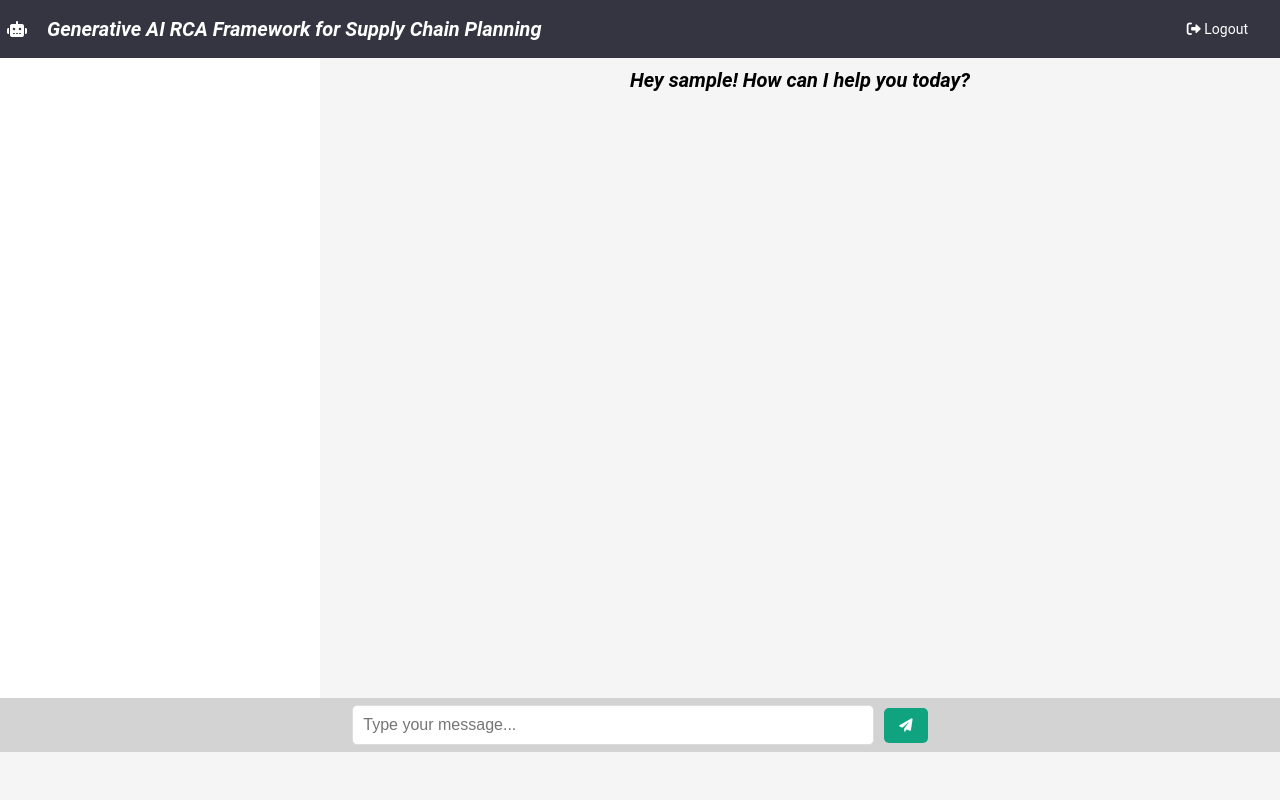
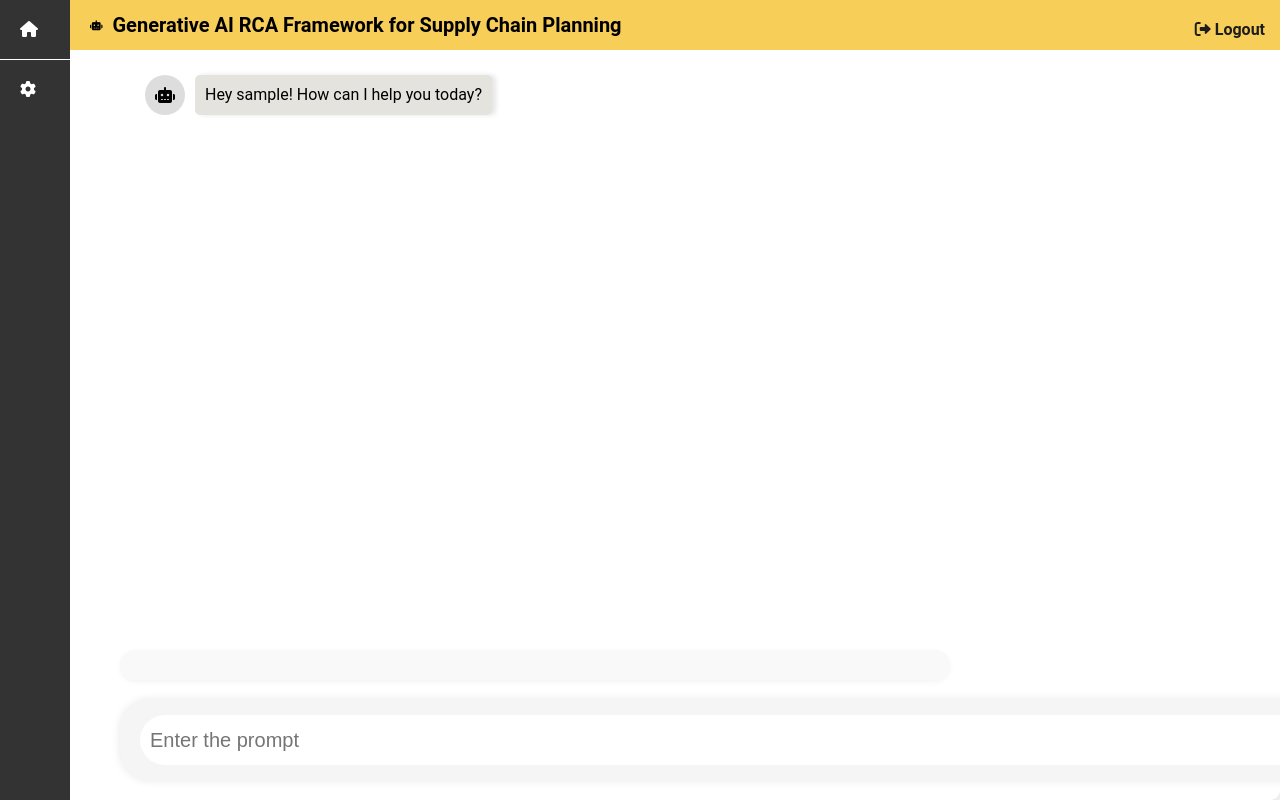
Before and after one commit to Deepfarkade/GEN-AI-ChatBot, a Flask app: page /chat in a window 1280 px wide. Run offline with Flask 3, Linux system fonts and the light colour scheme; the visitor is signed in with stand-in values (Sample User, id 1); some libraries are stand-ins or nearby versions.

Commit message:
updated changes as of 17th Mar 24 10:15 PM

```diff
--- a/app.py
+++ b/app.py
@@ -151,6 +151,7 @@
     return render_template('signup.html')
 
 def process_and_display_sql(question, user_role):
+    table_html = ""  # Initialize table_html with an empty string
     sql = generate_sql_cached(question=question)
     if sql:
         try:
@@ -158,14 +159,13 @@
             if not df.empty:
                 # Convert DataFrame to an HTML table with proper formatting
                 table_html = generate_responsive_table(df)
-                #output = f'Bot: Here are the results of the query:<br>{table_html}'
-                output = f'<div class="qtext">Bot: Here are the results of the query:</div><br>{table_html}'
+                output = f'<div class="qtext">Here are the results of the query:</div><br>{table_html}'
             else:
-                output = "Bot: No data found for the given query."
+                output = "Bot: No data found for the given query. Please reframe your question."
         except Exception as e:
-            output = f"Bot: Error executing SQL query: {str(e)}"
+            output = f"Hey there! 🌟 It seems like I'm not quite equipped to tackle that question just yet. But no worries, our team is hard at work to make sure I can assist you better in the future. Mind reframing your question for now? Thanks a bunch! 🚀"
     else:
-        output = "Bot: Sorry, I couldn't generate a valid SQL query for your question."
+        output = "Hey there! 🌟 It seems like I'm not quite equipped to tackle that question just yet. But no worries, our team is hard at work to make sure I can assist you better in the future. Mind reframing your question for now? Thanks a bunch! 🚀"
 
     # Save to memory
     memory.save_context({"input": question}, {"output": str(output)})
@@ -183,6 +183,9 @@
     # Add responsive table styles
     table_html = f"""
     <div class="table-responsive" style="max-height: 350px;">
+        <div id="copy-button-container">
+            <button onclick="copyToClipboard()">Copy Table</button>
+        </div>
         {table_html}
     </div>
     """
--- a/static/css/style.css
+++ b/static/css/style.css
@@ -1,61 +1,77 @@
-/* styles.css */
 /* styles.css */
 body {
   font-family: 'Roboto', sans-serif;
   margin: 0;
   padding: 0;
-  background-color: #f5f5f5;
-  height: 100%;
-  margin: 0;
-  padding: 0;
+  background-color: #f6f6f8;
 }
 
-.chatbot-header {
+.container {
   display: flex;
-  justify-content: space-between;
+  justify-content: center;
   align-items: center;
-  padding: 7px;
-  background-color: #343541;
-  color: white;
-  top:0;
-  position: sticky;
-  z-index: 1;
+  height: 100vh;
 }
 
-/* CSS for loading spinner */
-.loading-spinner {
-  border: 4px solid rgba(0, 0, 0, 0.1);
-  border-left-color: #10a37f;
-  border-radius: 50%;
-  width: 40px;
-  height: 40px;
-  animation: spin 1s linear infinite;
+.chatbot-container {
+  background-color: white;
+  border-radius: 10px;
+  box-shadow: 0 0 20px rgba(0, 0, 0, 0.1);
+  height: 100%;
+  width: 100%;
+  display: flex;
+  flex-direction: column;
+  overflow-y: auto;
 }
 
-@keyframes spin {
-  0% {
-    transform: rotate(0deg);
-  }
-  100% {
-    transform: rotate(360deg);
-  }
+.side-panel {
+  position: fixed;
+  top: 0;
+  left: 0;
+  width: 70px;
+  height: 100%;
+  background-color: #333;
+  color: #fff;
+  z-index: 1000;
 }
 
-/* CSS for loading message */
-.loading-message {
-  display: flex;
-  align-items: center;
-  justify-content: center;
-  flex-direction: column;
+.side-panel ul {
+  list-style-type: none;
+  padding: 0;
+  margin: 0;
 }
 
-.loading-message p {
-  margin-top: 10px;
-  font-size: 16px;
-  font-weight: bold;
-  color: #333;
+.side-panel li {
+  padding: 20px;
 }
 
+.side-panel li:not(:last-child) {
+  border-bottom: 1px solid #fff; /* Add border below all items except last */
+}
+
+.side-panel li a {
+  color: #fff;
+  text-decoration: none;
+  display: block;
+}
+
+.side-panel li a:hover {
+  background-color: #555;
+}
+
+
+.chatbot-header {
+position: fixed; /* Fixed position */
+top: 0; /* Position from the top */
+left: 70px; /* Position after the side panel */
+width: calc(100% - 70px); /* Adjust the width to fill remaining space */
+background-color: #f6ce58; /* Background color */
+color: #000000; /* Text color */
+height: 50px; /* Adjust the height as needed */
+padding: 0 20px; /* Adjust padding as needed */
+font-size: 10px; /* Adjust font size as needed */
+z-index: 999; /* Ensure the header appears above the side panel */
+}
 
 .logo {
   display: flex;
@@ -70,9 +86,83 @@
   flex-grow: 1;
   display: flex;
   flex-direction: column;
+  border-top-left-radius: 10px;
+  border-top-right-radius: 10px;
+  width: 90%;
+  height: 60%;
+  margin-left: 120px;
 }
 
+.bot-icon {
+  width: 40px;
+  height: 40px;
+  border-radius: 50%;
+  background-color: #ddd; /* Adjust background color as needed */
+  display: flex;
+  justify-content: center;
+  align-items: center;
+  margin-right: 10px;
+  color: #000000; /* White color for the icon */
+}
 
+.chat-history {
+  flex-grow: 1;
+  overflow-y: auto;
+  padding: 25px;
+  margin-top: 50px;
+  height: 100%;
+}
+.chat-messages {
+  padding: 10px;
+}
+.chat-message {
+  margin-bottom: 10px;
+  padding: 8px 12px;
+  border-radius: 10px;
+  background-color: #1d1010;
+  display: inline-block;
+  max-width: 70%;
+}
+.chat-bot {
+  background-color: #d9edff;
+  float: left;
+}
+
+.message {
+  display: flex;
+  align-items: top;
+  margin-bottom: 20px;
+}
+
+/* Update the existing CSS classes */
+.message.user {
+justify-content: flex-end;
+}
+
+.message.user .message-content {
+background-color: #cfeaf9;
+justify-content: flex-end;
+margin-right: 5%;
+box-shadow: 4px 0px 5px rgba(0, 0, 0, 0.1); /* Adjust the values as needed */
+}
+
+.message.bot {
+justify-content: flex-start;
+}
+
+.message.bot .message-content {
+background-color: #e4e3dd;
+box-shadow: 4px 0px 5px rgba(0, 0, 0, 0.1); /* Adjust the values as needed */
+}
+
+/* Ensure the avatar icons are aligned to the respective sides */
+.message.user .user-icon {
+margin-right: 10px;
+}
+
+.message.bot .bot-icon {
+margin-left: 10px;
+}
 
 
 .message .user-avatar,
@@ -93,19 +183,73 @@
   border-radius: 5px;
   max-width: 70%;
 }
+.message-content {
+  display: flexbox;
+  background-color: #f5f5f5;
+  padding: 10px;
+  border-radius: 5px;
+  max-width: 70%;
+}
+
 
 .message.user .message-content {
   background-color: #e0e0e0;
+  justify-content: flex-end;
+}
+
+.message .user-icon {
+  width: 40px;
+  height: 40px;
+  border-radius: 50%;
+  background-color: #ddd;
+  display: flex;
+  justify-content: flex-end;
+  justify-content: center;
+  align-items: center;
+  margin-right: 10px;
+  color: #000000; /* White color for the icon */
+}
+
+.chat-input {
+  background-color: #f5f5f5;
+  padding: 10px 20px;
+  display: flex;
+  align-items: center;
+  color: #000000; /* Text color */
+  border-radius: 20px; /* Adjust the value as needed for the desired curvature */
+  height: 60px; /* Adjust the height as needed */
+}
+
+.input-group {
+  background-color: #f5f5f5;
+  padding: 10px 20px;
+  display: flex;
+  align-items: center;
+  font: size 30px;
+  color: #8f8c8c; /* Text color */
+  border-radius: 30px; /* Adjust the value as needed for the desired curvature */
+  height: 60px; /* Adjust the height as needed */
+  width: 1300px;
+  margin-bottom: 20px;
+  box-shadow: 0 0 10px rgba(0, 0, 0, 0.1);
+}
+
+#user_input {
+  flex-grow: 1;
+  border-radius: 30px;
+  font-size: 20px;
+  display: flex;
+  align-items: center;
+  border-radius: 30px; /* Adjust the value as needed for the desired curvature */
+  border: 0px transparent; /* Add a border */
+  padding: 5px 10px;
+  width: 1400px;
+  height: 40px;
 }
 
 
-
-#user_input {
-  flex-grow: 1;
-  padding: 10px;
-  border: 1px solid #ddd;
-  border-radius: 5px;
-  font-size: 16px;
+#user_input button:hover {
+  background-color: #bdbebe; /* Change button background color on hover */
 }
 
 .send-btn {
@@ -113,7 +257,7 @@
   color: white;
   border: none;
   padding: 10px 15px;
-  border-radius: 5px;
+  border-radius: 30px;
   cursor: pointer;
   margin-left: 10px;
 }
@@ -130,47 +274,33 @@
 
 .next-question,
 .top-questions {
-  background-color: white;
-  border-radius: 5px;
-  box-shadow: 0 0 10px rgba(0, 0, 0, 0.1);
-  padding: 20px;
+  background-color: #f9f9f9;
+  border-radius: 15px;
+  box-shadow: 0 2px 4px rgba(153, 146, 146, 0.1);
+  padding: 15px;
   margin-bottom: 20px;
+  width: 100%;
+  max-width: 800px; /* Adjust as needed */
 }
 
-.logout-link {
-  color: white;
-  text-decoration: none;
-  font-size: 14px;
-  padding: 5px;
-  margin-right:20px ;
+.question-box {
+  background-color: #fff;
+  border-radius: 10px;
+  box-shadow: 0 2px 4px rgba(55, 55, 55, 0.1);
+  padding: 15px;
+  margin-bottom: 10px;
 }
 
-.logout-link:hover {
-  color: #ddd;
+.question-box a {
+  color: #302f2f;
+  text-decoration: none;
+  font-size: 16px;
 }
 
-/* /////////////////////////Navigation Bar///////////////////////////////////////////// */
-.navbar{
-  padding: 0;
-  margin: 0;
-  float: left;
-  width: 25%;
-  background-color: white;
-  height: 80vh;
-  padding:0;
-  /* transition: ease-in-out 1S; */
-  z-index: 0;
-  overflow-y: auto;
+.question-box a:hover {
+  background-color: #f0f0f0;
 }
-.question{
-  padding: 10px;
-  text-decoration: solid;
-  text-align: center;
-  font-style: italic;
-  font-size: 20px;
-  font-weight: bold;
-  transition: color 1s ease;
-}
+
 .qcard{
   margin: 4%;
   padding: 4%;
@@ -196,76 +326,23 @@
   transition: color 1s ease;
 }
 
-/* /////////////////////////Chat Window///////////////////////////////////////////// */
-.message {
-  align-items: flex-start;
-  margin: 2%;
-  padding: 2%;
-  border-radius: 5px;
-  display: inline-block;
-  background-color: #e0e0e0;
-  box-shadow:  2px 2px 2px  #ebe8e8;
-  position: relative;
-  text-align: left;
-  transition: color 1s ease;
+.logout-link {
+  color: rgb(29, 29, 29);
+  text-decoration: none;
+  font-weight: bold;
+  font-size: 16px;
+  margin-top: 10px;
+  margin-right: 10px;
+  position: absolute;
+  top: 10px;
+  right: 45px; /* Adjust the distance from the right edge */
 }
 
-.message2 {
-  align-items: flex-start;
-  margin: 2%;
-  padding: 2%;
-  border-radius: 5px;
-  display: flex;
-  background-color: #e0e0e0;
-  box-shadow:  2px 2px 2px  #ebe8e8;
-  position: relative;
-  text-align: left;
-  transition: color 1s ease;
+.logout-link:hover {
+  color: #0c0c0c;
 }
 
-.chat-history {
-  background-color: #f5f5f5;
-  overflow-y: auto;
-  height: 100%;
-  margin-left: 25%;
-}
-
-
-.chatbox{
-  width: 100%;
-  height: 80vh;
-  z-index: -1;
-  background-color: #888888;
-}
-
-.chat-input {
-  width: 100%;
-  /* padding-left: 25%; */
-  bottom: 0;
-  position: sticky;
-  background-color: lightgray;
-  padding-top: 7px;
-  padding-bottom: 7px;
-
-
-  display: flex;
-  align-items: center;
-  justify-content: center;
-  transition: color 1s ease;
-}
-
-.input-group {
-  /* flex-grow: 1; */
-  /* display: flex; */
-  /* align-content: center; */
-  /* justify-content: center; */
-  align-items: center;
-  display: flex;
-  text-align: center;
-}
-
-
-/* /////////////////////////Table///////////////////////////////////////////// */
+/*TABLE*/
 .table-container{
   text-align: center;
   font-weight: bold;
@@ -305,29 +382,78 @@
 }
 
 @media (max-width: 767px) {
+.table-responsive {
+  max-height: 300px;
+}
+}
+
+@media (max-width: 767px) {
   .table-responsive {
     max-height: 300px;
   }
 }
+.clearfix {
+  clear: both;
+}
 
+/* CSS for loading spinner */
+.loading-spinner {
+  border: 4px solid rgba(0, 0, 0, 0.1);
+  border-left-color: #10a37f;
+  border-radius: 50%;
+  width: 25px;
+  height: 25px;
+  animation: spin 1s linear infinite;
+}
 
+@keyframes spin {
+  0% {
+    transform: rotate(0deg);
+  }
+  100% {
+    transform: rotate(360deg);
+  }
+}
 
-/* /////////////////////////Scrollbar///////////////////////////////////////////// */
+/* CSS for loading message */
+.loading-message {
+  display: flex;
+  align-items: center;
+  justify-content: center;
+  flex-direction: column;
+}
 
-::-webkit-scrollbar {
-  width: 10px;
+.loading-message p {
+  margin-top: 10px;
+  font-size: 16px;
+  font-weight: bold;
+  color: #333;
 }
-/* Track */
-::-webkit-scrollbar-track {
-  background: #f1f1f1;
+
+.next-question-box {
+  background-color: #cbcac9;
   border-radius: 5px;
+  padding: 10px;
+  margin-bottom: 10px;
+  cursor: pointer;
+  box-shadow: 0 0 20px rgba(0, 0, 0, 0.1);
+  display: inline-block; /* Display inline-block for dynamic width */
+  position: absolute;
+  left: 50%;
+  transform: translateX(-50%);
+  bottom: 13%;
 }
-/* Handle */
-::-webkit-scrollbar-thumb {
-  background: #888;
-  border-radius: 5px;
+
+.next-question-box:hover {
+  background-color: #e5e5e5;
 }
-/* Handle on hover */
-::-webkit-scrollbar-thumb:hover {
-  background: #555;
+
+.next-question-text {
+  color: #2a2929;
+  font-weight: bold;
+  text-align: center;
 }
+
+.next-question-text:hover {
+  text-decoration: underline;
+}
--- a/static/js/script.js
+++ b/static/js/script.js
@@ -1,7 +1,8 @@
 document.addEventListener('DOMContentLoaded', function() {
-  console.log('DOM content loaded. Executing JavaScript...');
   const chatForm = document.getElementById('chat-form');
   const chatHistory = document.querySelector('.chat-history');
+  const nextQuestionElement = document.querySelector('.next-question p');
+  const topQuestionsContainer = document.querySelector('.top-questions');
 
   chatForm.addEventListener('submit', async function(event) {
     event.preventDefault();
@@ -10,6 +11,7 @@
     document.getElementById('user_input').value = '';
     if (userInput === '') return; // Ignore empty input
 
+    topQuestionsContainer.style.display = 'none';
 
 
     // Add user message to chat history
@@ -32,20 +34,26 @@
       }
 
       const data = await response.json();
-      console.log('Server response:', data); // Log the entire response object
-
       // Add bot response to chat history
       appendMessage('bot', data.output);
 
-      // Check if there is a prompted question and display it
+      document.querySelectorAll(".table-responsive th").forEach(headerCell=>{
+        headerCell.addEventListener("click",()=>{
+          const tableElement = headerCell.parentElement.parentElement.parentElement;
+          const headerIndex = Array.prototype.indexOf.call(headerCell.parentElement.children, headerCell);
+          const currentIsAscending = headerCell.classList.contains("th-sort-asc");
+          sortTableByColumn(tableElement,headerIndex,!currentIsAscending);
+        });
+      });
+
+      // Update next question, if available
       const nextQuestion = data.next_question;
       if (nextQuestion) {
         const promptMessage = "I think you'd like to ask:";
         const clickableQuestion = `<a href="#" class="prompted-question">${nextQuestion}</a>`;
-        appendMessage('bot', `Bot: ${promptMessage} ${clickableQuestion}`);
+        appendMessage('bot', `${promptMessage} ${clickableQuestion}`);
       }
 
-      // Auto-scroll to the bottom of the chat history
       chatHistory.scrollTop = chatHistory.scrollHeight;
     } catch (error) {
       console.error('Error:', error);
@@ -58,8 +66,18 @@
   });
 
   // Event delegation for handling click on prompted questions
-  chatHistory.addEventListener('click', function(event) {
+  document.addEventListener('click', function(event) {
     if (event.target.classList.contains('prompted-question')) {
+      event.preventDefault();
+      // Get the text of the clicked question
+      const questionText = event.target.textContent;
+      // Fill the input field with the clicked question text
+      document.getElementById('user_input').value = questionText;
+    }
+  });
+
+  document.addEventListener('click', function(event) {
+    if (event.target.classList.contains('suggestion')) {
       event.preventDefault();
       // Get the text of the clicked question
       const questionText = event.target.textContent;
@@ -70,18 +88,92 @@
 
   function appendLoadingMessage() {
     const loadingMessage = document.createElement('div');
-    loadingMessage.classList.add('message2', 'bot', 'loading');
-    loadingMessage.innerHTML = `<div class="loading-spinner"></div> Please wait while we are fetching your answer...`;
+    loadingMessage.classList.add('message', 'bot', 'loading');
+    loadingMessage.innerHTML = `<div class="loading-spinner"></div><div style="padding: 10px;">Please wait while we are fetching your answer...</div>`;
     chatHistory.appendChild(loadingMessage);
     return loadingMessage;
   }
 
+  function copyToClipboard() {
+    var tableHtml = document.querySelector('.table-responsive').innerHTML;
+    var tempInput = document.createElement('textarea');
+    tempInput.value = tableHtml;
+    document.body.appendChild(tempInput);
+    tempInput.select();
+    document.execCommand('copy');
+    document.body.removeChild(tempInput);
+    alert('Table copied to clipboard!');
+  }
+
+
   function appendMessage(sender, message) {
     const messageElement = document.createElement('div');
     messageElement.classList.add('message', sender);
-    // Use innerHTML instead of textContent to render HTML
-    messageElement.innerHTML = message;
+
+    const iconElement = document.createElement('div');
+    iconElement.classList.add(sender === 'user' ? 'user-icon' : 'bot-icon');
+    iconElement.innerHTML = sender === 'user' ? '<i class="fas fa-user"></i>' : '<i class="fas fa-robot"></i>';
+    messageElement.appendChild(iconElement);
+
+    const contentElement = document.createElement('div');
+    contentElement.classList.add('message-content');
+    contentElement.innerHTML = message; // Use innerHTML to render HTML content
+    messageElement.appendChild(contentElement);
+
     chatHistory.appendChild(messageElement);
   }
+});
 
-});
+function sortTableByColumn(table, column, asc = true) {
+  const dirModifier = asc ? 1 : -1;
+  const tbody = table.tBodies[0];
+  const rows = Array.from(tbody.querySelectorAll("tr"));
+
+  // Sort each row
+  const sortedRows = rows.sort((a, b) => {
+    const aColText = a.querySelector(`td:nth-child(${column + 1})`).textContent;
+    const bColText = b.querySelector(`td:nth-child(${column + 1})`).textContent;
+
+    // Check if it's a date
+    const isDate = !isNaN(Date.parse(aColText)) && !isNaN(Date.parse(bColText));
+    const isNumber = !isNaN(parseFloat(aColText)) && !isNaN(parseFloat(bColText));
+    // If it's a date, convert to Date object for comparison
+    if (isDate) {
+      const dateA = new Date(aColText);
+      const dateB = new Date(bColText);
+      return (dateA - dateB) * dirModifier;
+    } else if (isNumber) {
+      const aValue = parseFloat(aColText);
+      const bValue = parseFloat(bColText);
+      return (aValue - bValue) * dirModifier;
+    } else {
+      // If not a date, compare as text
+      return aColText.localeCompare(bColText) * dirModifier;
+    }
+  });
+
+  // Remove all existing TRs from the table
+  while (tbody.firstChild) {
+    tbody.removeChild(tbody.firstChild);
+  }
+
+  // Readd the sorted rows
+  tbody.append(...sortedRows);
+
+  // Remove existing sorting icons
+  table.querySelectorAll("th").forEach(th => {
+    th.classList.remove("th-sort-asc", "th-sort-desc");
+    th.querySelector('.fa-sort-up')?.remove();
+    th.querySelector('.fa-sort-down')?.remove();
+  });
+
+  // Add sorting icon to the clicked column header
+  const header = table.querySelector(`th:nth-child(${column + 1})`);
+  if (asc) {
+    header.classList.add("th-sort-asc");
+    header.innerHTML += '<i class="fas fa-sort-up"></i> ';
+  } else {
+    header.classList.add("th-sort-desc");
+    header.innerHTML += '<i class="fas fa-sort-down"></i> ';
+  }
+}
--- a/templates/chatbot.html
+++ b/templates/chatbot.html
@@ -3,39 +3,54 @@
 <head>
   <meta charset="UTF-8">
   <meta name="viewport" content="width=device-width, initial-scale=1.0">
-  <title>Generative AI Chatbot</title>
+  <title>Generative AI RCA Framework for Supply Chain Planning</title>
   <link rel="stylesheet" href="https://cdnjs.cloudflare.com/ajax/libs/font-awesome/6.1.1/css/all.min.css">
   <link rel="stylesheet" href="{{ url_for('static', filename='css/style.css') }}">
 </head>
 <body>
+  <!DOCTYPE html>
+  <html lang="en">
+  <head>
+    <meta charset="UTF-8">
+    <meta name="viewport" content="width=device-width, initial-scale=1.0">
+    <title>Generative AI RCA Framework for Supply Chain Planning</title>
+    <link rel="stylesheet" href="https://cdnjs.cloudflare.com/ajax/libs/font-awesome/6.1.1/css/all.min.css">
+    <link rel="stylesheet" href="{{ url_for('static', filename='css/style.css') }}">
+  </head>
+  <body>
+    <div class="container">
+      <div class="chatbot-container">
+        <div class="side-panel">
+          <ul>
+            <li class="top"><a href="#"><i class="fas fa-home"></i></a></li>
+            <!-- Add more list items for other options -->
+            <li class="bottom"><a href="#"><i class="fas fa-cog"></i></a></li>
+          </ul>
+        </div>
         <div class="chatbot-header">
           <div class="logo">
-      <i class="fas fa-robot"></i><div class="question">Generative AI RCA Framework for Supply Chain Planning</div>
+            <i class="fas fa-robot"></i>
+            <h1>Generative AI RCA Framework for Supply Chain Planning</h1>
           </div>
           <a href="{{ url_for('logout') }}" class="logout-link">
             <i class="fas fa-sign-out-alt"></i> Logout
           </a>
         </div>
-
-  <div class="navbar">
-    {% if next_question %}
-      <div class="question">Suggested Next Question:</div>
-      <div class="qcard">{{ next_question }}</div>
-    {% endif %}
-    {% if top_5_questions %}
-      <div class="question">Top 5 Questions:</div>
-      {% for question in top_5_questions %}
-      <div class="qcard">{{ question }}</div>
-      {% endfor %}
-    {% endif %}
-  </div>
-
-  <div class="chatbox">
+        <div class="chat-window">
           <div class="chat-history">
-      <div class="question">Hey {{ session['username'] }}! How can I help you today?</div>
             {% if past and generated %}
               {% for user_input, generated_response in zip(past, generated) %}
-          <div class="qcard">{{ user_input }}</div>
+                <div class="message user">
+                  <!--<div class="user-avatar">
+                    <i class="fas fa-user"></i>
+                  </div>-->
+                  <div class="message-content">{{ user_input }}</div>
+                </div>
+                <div class="message bot">
+                  <!--<div class="bot-avatar">
+                    <i class="fas fa-robot"></i>
+                  </div>-->
+                  <div class="message-content">
                     {% if table_html %}
                       <div class="table-container">
                         {{ table_html|safe }}
@@ -43,13 +58,42 @@
                     {% else %}
                       {{ generated_response }}
                     {% endif %}
+                  </div>
+                </div>
               {% endfor %}
             {% endif %}
+            <div class="message bot">
+              <div class="bot-avatar">
+                <i class="fas fa-robot"></i>
               </div>
-    <div class="chat-input">
+              <div class="message-content">
+                Hey {{ session['username'] }}! How can I help you today?
+              </div>
+              <div class="clearfix"></div>
+            </div>
+          </div>
+
+          <div class="processing-icon" id="processing-icon"></div>
+          <div class="top-questions">
+            {% if next_question %}
+              <h3 class="next-question">Suggested Next Question:</h3>
+              <p>{{ next_question }}</p>
+            {% endif %}
+            {% if top_5_questions %}
+              <h3 class="top-question-heading">Top 5 Questions:</h3>
+              <div class="top-questions-container">
+                {% for question in top_5_questions %}
+                  <div class="question-box">
+                    <a href="#" class="suggestion" onclick="insertQuestion('{{ question }}')">{{ question }}</a>
+                  </div>
+                {% endfor %}
+              </div>
+            {% endif %}
+          </div>
+          <div>
             <form id="chat-form" method="post" action="{{ url_for('chat') }}">
               <div class="input-group">
-          <input type="text" id="user_input" name="user_input" placeholder="Type your message..." required style="width: 500px;">
+                <input type="text" id="user_input" name="user_input" placeholder="Enter the prompt" required>
                 <button type="submit" class="send-btn">
                   <i class="fas fa-paper-plane"></i>
                 </button>
@@ -57,9 +101,8 @@
             </form>
           </div>
         </div>
-
-
-
+      </div>
+    </div>
     <script src="{{ url_for('static', filename='js/script.js') }}"></script>
   </body>
 </html>
```
Also changed, not shown: ppc_user_questions.json (+8 -6 lines). Lines whose indentation alone changed are shown as unchanged.
